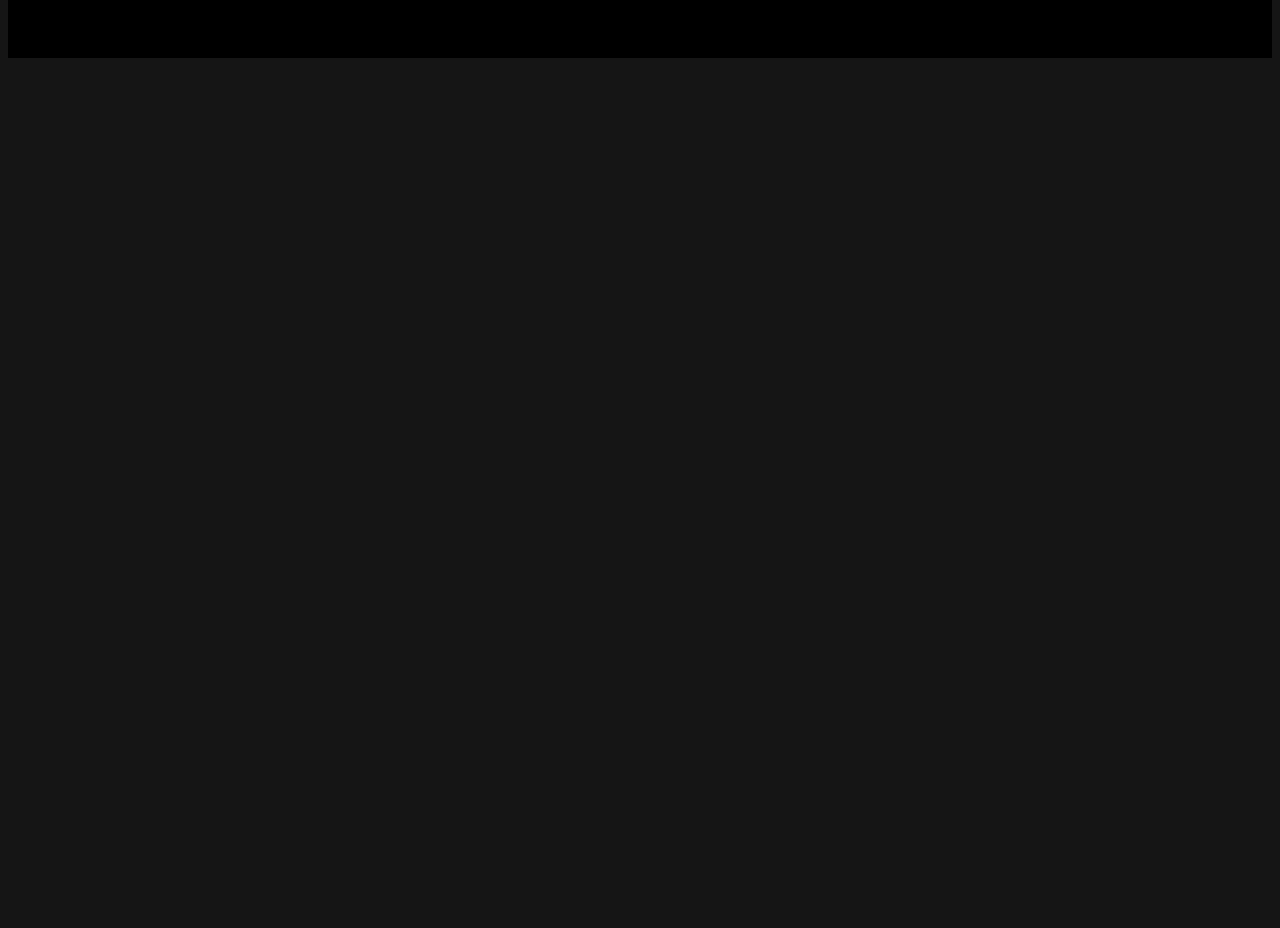
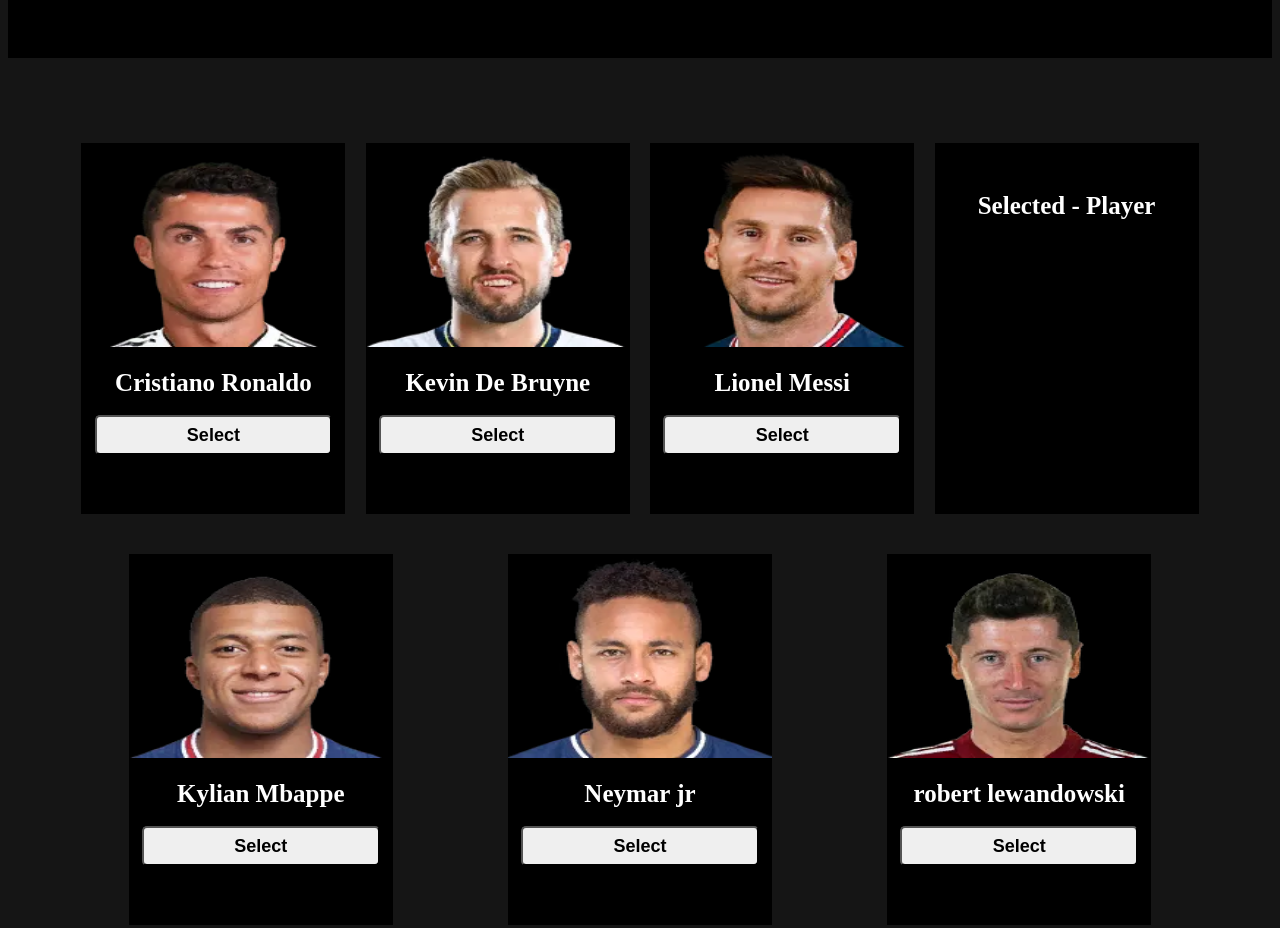
Before and after one commit to iftekhar1885/select_best_five, a plain HTML site: page index.html in a window 1280 px wide. Shown: the part 380-1308 px from the top of the page. Before the commit the page ends 800 px from the top, so only its background shows below. Drawn offline with Linux system fonts and the light colour scheme.

Commit message:
player section added

```diff
--- a/index.html
+++ b/index.html
@@ -15,7 +15,8 @@
         <h1 style="text-align: center;" class="banner-heading">Select Your Best <br> Five</h1>
     </header>
     <!-- header section end -->
-    <!-- <main>
+    <!-- player section start -->
+     <main>
         <section class="players-section">
             <div class="player-line-one">
                 <div class="card">
@@ -67,7 +68,7 @@
                     <button id="btn6" class="card-btn ">Select</button>
                 </div>
 
-                <div class="card last-card common-text-color ">
+                <!-- <div class="card last-card common-text-color ">
                     <h3 class="player-name white">Budget</h3>
                     <div class="last-card-flex">
                         <span>Per Player</span> <input id="player-cost-field" type="text">
@@ -94,7 +95,7 @@
                     </div>
 
                 </div>
-            </div>
+            </div> -->
         </section>
     </main> -->
 
```
